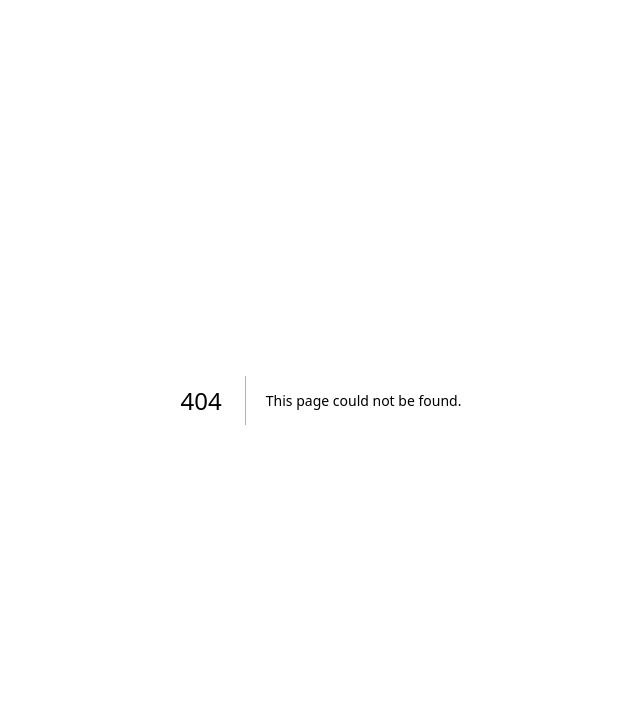
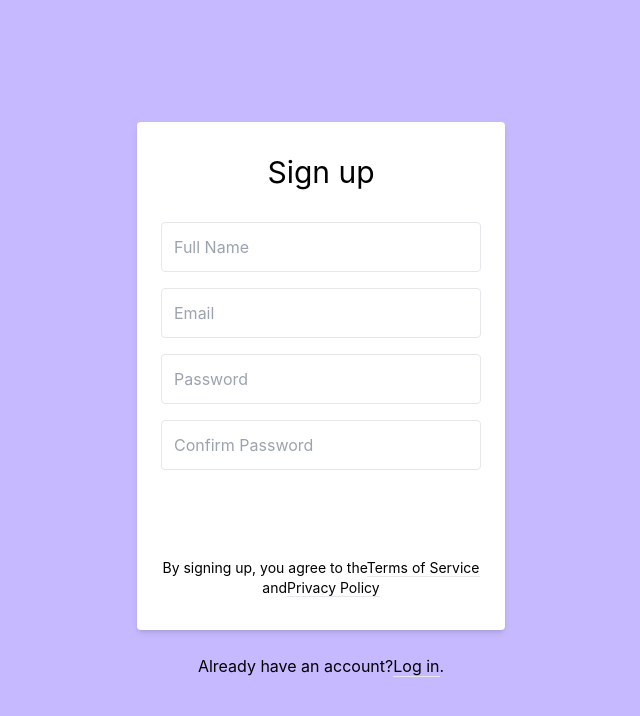
Before and after one commit to Collabrush/collabrush, a Next.js app: page /auth in a window 1280 px wide. Before the commit this address had no page. Shown: the top 716 px of the page, without its empty margins (319-959 px from the left). Built offline with nearby package versions, Linux system fonts and the light colour scheme; no server answers.

Commit message:
Setup Supabase

```diff
--- /dev/null
+++ b/app/auth/logIn.tsx
@@ -0,0 +1,12 @@
+"use client";
+import React from "react";
+
+interface Props {}
+
+function logIn(props: Props) {
+  const {} = props;
+
+  return <div className="p-2">Log IN</div>;
+}
+
+export default logIn;
--- /dev/null
+++ b/app/auth/page.tsx
@@ -0,0 +1,18 @@
+import React from "react";
+import SignUp from "./signUp";
+import LogIn from "./logIn";
+
+interface Props {}
+
+function DrawReact(props: Props) {
+  const {} = props;
+
+  return (
+    <div className="flex flex-col h-full bg-gray-900">
+      <SignUp />
+      {false && <LogIn />}
+    </div>
+  );
+}
+
+export default DrawReact;
--- /dev/null
+++ b/app/auth/signUp.tsx
@@ -0,0 +1,90 @@
+"use client";
+import React, { useState } from "react";
+import { supabase } from "../../utils/supabaseClient";
+
+interface Props {}
+
+async function signUp(props: Props) {
+  //   const [email, setEmail] = useState("Enter Your Email");
+  const [password, setPassword] = useState("Enter a strong password");
+
+  const { data, error } = await supabase.auth.signUp({
+    email: "example@email.com",
+    password: "example-password",
+  });
+
+  const {} = props;
+
+  return (
+    <div className="flex flex-col min-h-screen bg-grey-lighter bg-[#C7B9FF]">
+      <div className="container flex flex-col items-center justify-center flex-1 max-w-sm px-2 mx-auto">
+        <div className="w-full px-6 py-8 text-black bg-white rounded shadow-md">
+          <h1 className="mb-8 text-3xl text-center">Sign up</h1>
+          <input
+            type="text"
+            className="block w-full p-3 mb-4 border rounded border-grey-light"
+            name="fullname"
+            placeholder="Full Name"
+          />
+
+          <input
+            type="text"
+            className="block w-full p-3 mb-4 border rounded border-grey-light"
+            name="email"
+            placeholder="Email"
+          />
+
+          <input
+            type="password"
+            className="block w-full p-3 mb-4 border rounded border-grey-light"
+            name="password"
+            placeholder="Password"
+          />
+          <input
+            type="password"
+            className="block w-full p-3 mb-4 border rounded border-grey-light"
+            name="confirm_password"
+            placeholder="Confirm Password"
+          />
+
+          <button
+            type="submit"
+            className="w-full py-3 my-1 text-center text-white rounded bg-green hover:bg-green-dark focus:outline-none"
+          >
+            Create Account
+          </button>
+
+          <div className="mt-4 text-sm text-center text-grey-dark">
+            By signing up, you agree to the
+            <a
+              className="no-underline border-b border-grey-dark text-grey-dark"
+              href="#"
+            >
+              Terms of Service
+            </a>{" "}
+            and
+            <a
+              className="no-underline border-b border-grey-dark text-grey-dark"
+              href="#"
+            >
+              Privacy Policy
+            </a>
+          </div>
+        </div>
+
+        <div className="mt-6 text-grey-dark">
+          Already have an account?
+          <a
+            className="no-underline border-b border-blue text-blue"
+            href="../login/"
+          >
+            Log in
+          </a>
+          .
+        </div>
+      </div>
+    </div>
+  );
+}
+
+export default signUp;
--- a/package.json
+++ b/package.json
@@ -10,6 +10,7 @@
   },
   "dependencies": {
     "@next/font": "^13.0.2",
+    "@supabase/supabase-js": "^2.0.5",
     "@types/express": "^4.17.14",
     "cross-env": "^7.0.3",
     "express": "^4.18.2",
--- /dev/null
+++ b/utils/supabaseClient.ts
@@ -0,0 +1,5 @@
+import { createClient } from "@supabase/supabase-js";
+
+const supabaseUrl = process.env.NEXT_PUBLIC_SUPABASE_URL;
+const supabaseKey = process.env.NEXT_PUBLIC_SUPABASE_ANON_KEY;
+export const supabase = createClient(supabaseUrl, supabaseKey);
--- /dev/null
+++ b/utils/supabaseFunctions.ts
@@ -0,0 +1 @@
+import { supabase } from "./supabaseClient";
```
Also changed, not shown: 2 other files (tests, documents, lock files or other folders).
